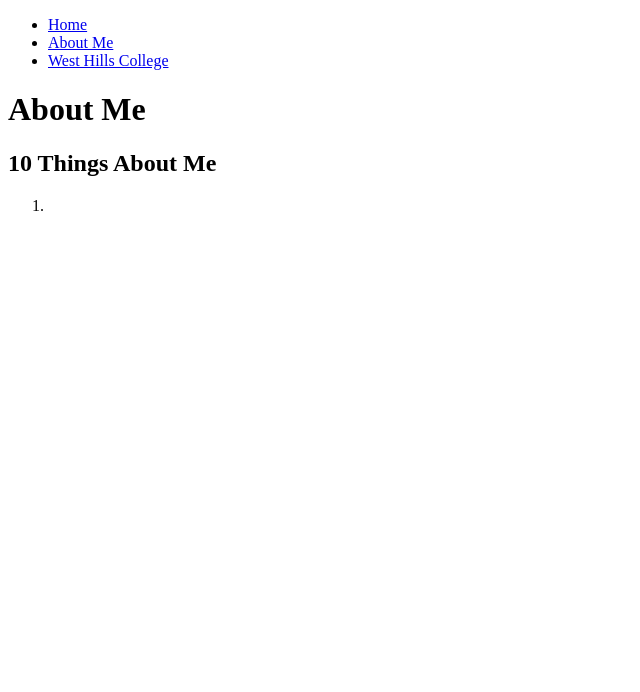
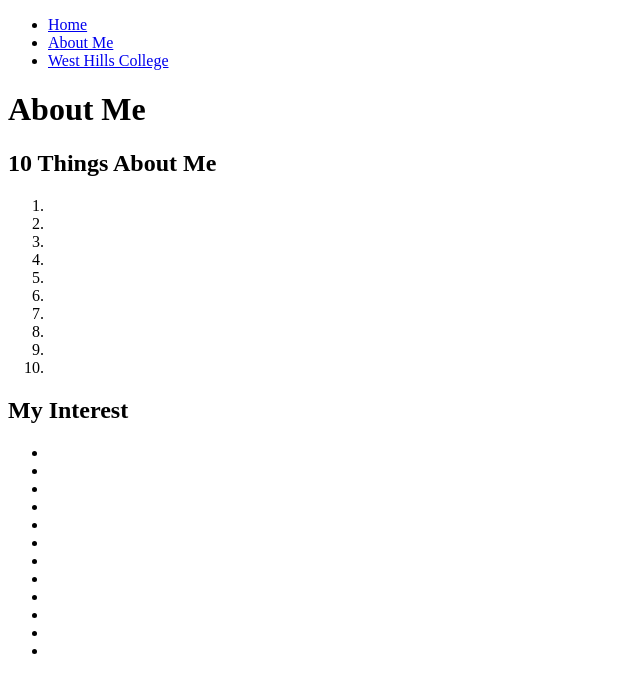
Before and after one commit to Hasturious/COMP001A.LectureActivity3, a plain HTML site: page about.html in a window 1280 px wide. Shown: the whole page, without its empty margins (0-640 px from the left). Drawn offline with Linux system fonts and the light colour scheme.

Commit message:
extened list

```diff
--- a/about.html
+++ b/about.html
@@ -21,7 +21,34 @@
             <h2>10 Things About Me</h2>
             <ol>
                 <li></li>
+                <li></li>
+                <li></li>
+                <li></li>
+                <li></li>
+                <li></li>
+                <li></li>
+                <li></li>
+                <li></li>
+                <li></li>
             </ol>
+            <h2>My Interest</h2>
+            <ul>
+                <li>
+                    <li></li>
+                    <li></li>
+                    <li></li>
+                </li>
+                <li>
+                    <li></li>
+                    <li></li>
+                    <li></li>
+                </li>
+                <li>
+                    <li></li>
+                    <li></li>
+                    <li></li>
+                </li>
+            </ul>
         </article>
     </main>
     <footer></footer>
```
